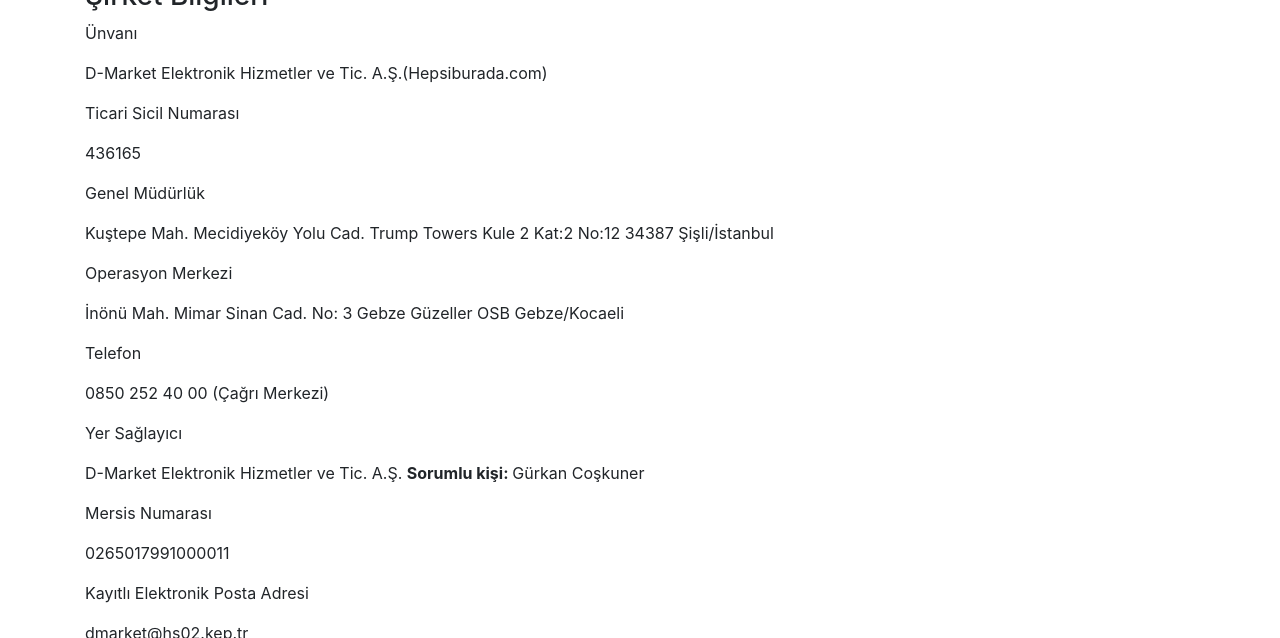
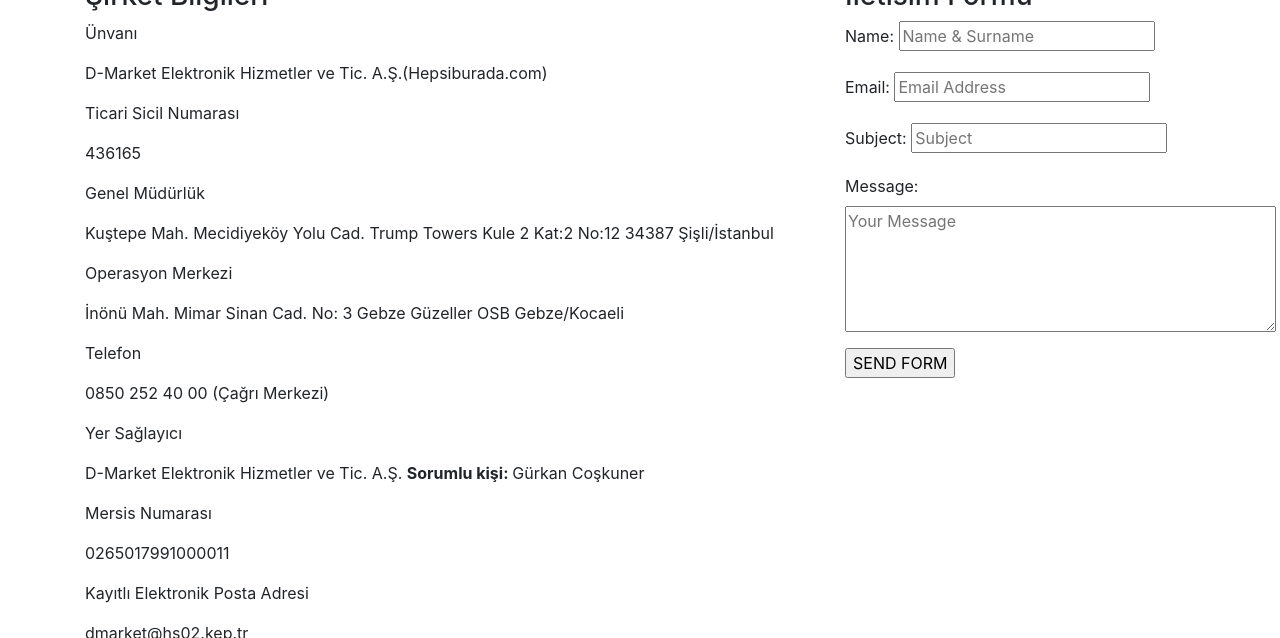
Before and after one commit to melihakan/Python-Django-NoteSharing, a Django app: page /iletisim/ in a window 1280 px wide; the page is wider, and only the part inside the window is pictured. Shown: the part 1493-2131 px from the top of that part. Run offline with Django 3.2, Linux system fonts and the light colour scheme; data comes from the database, SQL or seed files in the repository; both versions use the stored data as it was after the commit; some libraries are stand-ins or nearby versions.

Commit message:
Contactus

```diff
--- a/home/admin.py
+++ b/home/admin.py
@@ -1,6 +1,10 @@
 from django.contrib import admin
 
 # Register your models here.
-from home.models import Setting
+from home.models import Setting,ContactFormMessage
 
+class ContactFormMessageAdmin(admin.ModelAdmin):
+    list_display = ['name','email','subject','message','note','status']
+    list_filter = ['status']
+admin.site.register(ContactFormMessage,ContactFormMessageAdmin)
 admin.site.register(Setting)
--- a/home/models.py
+++ b/home/models.py
@@ -1,6 +1,9 @@
 from django.db import models
 from ckeditor_uploader.fields import RichTextUploadingField
 # Create your models here.
+from django.forms import ModelForm, TextInput, Textarea
+
+
 class Setting(models.Model):
     STATUS = (
         ('True', 'True'),
@@ -32,3 +35,30 @@ class Setting(models.Model):
 
     def __str__(self):
         return self.title
+class ContactFormMessage(models.Model):
+    STATUS = (
+        ('New', 'New'),
+        ('Read', 'Read'),
+    )
+    name = models.CharField(blank=True,max_length=20)
+    email = models.CharField(blank=True,max_length=50)
+    subject = models.CharField(blank=True,max_length=50)
+    message = models.TextField(blank=True,max_length=255)
+    status = models.CharField(max_length=10,choices=STATUS,default='New')
+    ip = models.CharField(blank=True, max_length=20)
+    note = models.CharField(blank=True, max_length=100)
+    create_at = models.DateTimeField(auto_now_add=True)
+    update_at = models.DateTimeField(auto_now=True)
+
+    def __str__(self):
+        return self.name
+class ContactFormu(ModelForm):
+    class Meta:
+        model = ContactFormMessage
+        fields = ['name', 'email', 'subject','message']
+        widgets = {
+            'name'   : TextInput(attrs={'class': 'input','placeholder':'Name & Surname'}),
+            'subject' : TextInput(attrs={'class': 'input','placeholder':'Subject'}),
+            'email'   : TextInput(attrs={'class': 'input','placeholder':'Email Address'}),
+            'message' : Textarea(attrs={'class': 'input','placeholder':'Your Message','rows':'5'}),
+        }
--- a/home/templates/iletisim.html
+++ b/home/templates/iletisim.html
@@ -30,11 +30,42 @@
 <body>
 {% include 'header.html' %}
 
+
+
 <!-- ================ contact section start ================= -->
+
 <section class="contact-section">
     <div class="container">
-        {{setting.contact|safe}}
+        <div class="row">
+            <div class="col-md-8">
+            {{setting.contact|safe}}
+            </div>
+            <div class="col-md-4">
+                <div class="billing-details">
+
+                        <div class="section-title">
+                            <h3 class="title">İletisim Formu</h3>
+
+                            {% if messages %}
+                                {% for message in messages %}
+                                    <div class="alert alert-{{message.tags}}" role="alert">
+                                        {{ message }}
+                                    </div>
+                                {% endfor %}
+                            {% endif %}
+
+                        </div>
+                        <form id="checkout-form" class="clearfix" action="" method="post">
+                            {% csrf_token %}
+                            {{ form.as_p }}
+                            <input type="submit" value="SEND FORM">
+                        </form>
+                    </div>
+
+                </div>
+            </div>
     </div>
 </section>
+
 <!-- ================ contact section end ================= -->
 {% include 'footer.html' %}
--- a/home/views.py
+++ b/home/views.py
@@ -1,9 +1,11 @@
 
-from django.http import HttpResponse
+from django.contrib import messages
+
+from django.http import HttpResponse, HttpResponseRedirect
 from django.shortcuts import render
 
 # Create your views here.
-from home.models import Setting
+from home.models import Setting,ContactFormu,ContactFormMessage
 
 
 def index(request):
@@ -22,4 +24,20 @@ def referanslarimiz(request):
 def iletisim(request):
     setting = Setting.objects.get(pk=1)
     context = {'setting': setting}
+
+    if request.method == 'POST': # check post
+        form = ContactFormu(request.POST)
+        if form.is_valid():
+            data = ContactFormMessage() #create relation with model
+            data.name = form.cleaned_data['name'] # get form input data
+            data.email = form.cleaned_data['email']
+            data.subject = form.cleaned_data['subject']
+            data.message = form.cleaned_data['message']
+            data.ip = request.META.get('REMOTE_ADDR')
+            data.save()  #save data to table
+            messages.success(request , "Your message has ben sent. Thank you for your message.")
+            return HttpResponseRedirect('/iletisim')
+    setting = Setting.objects.get(pk=1)
+    form = ContactFormu()
+    context={'setting':setting,'form':form  }
     return render(request, 'iletisim.html', context)
```
Also changed, not shown: db.sqlite3.
